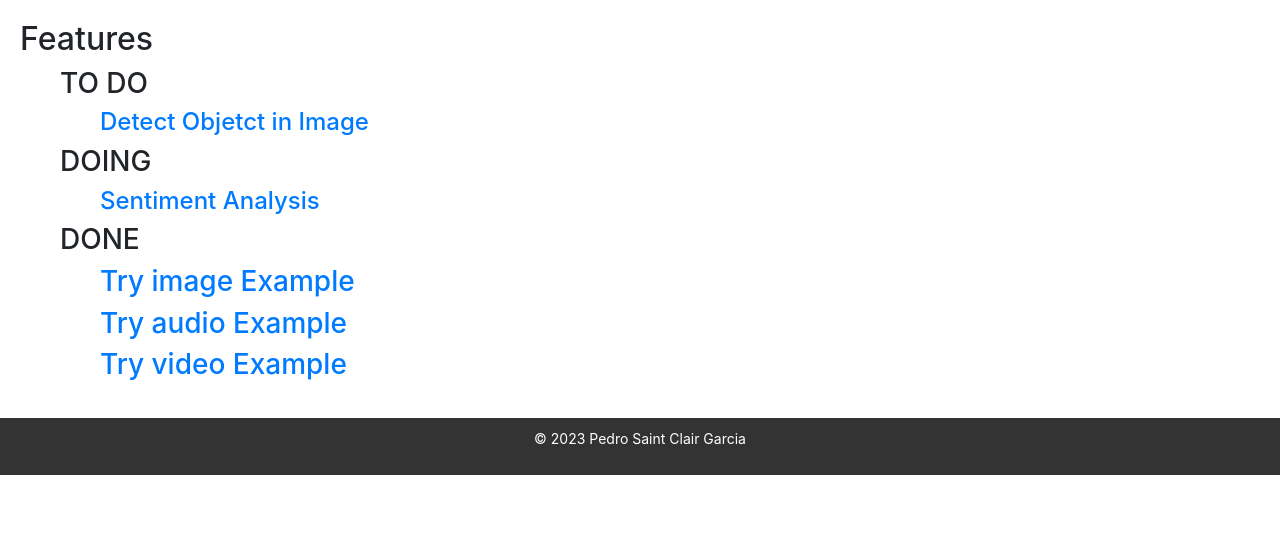
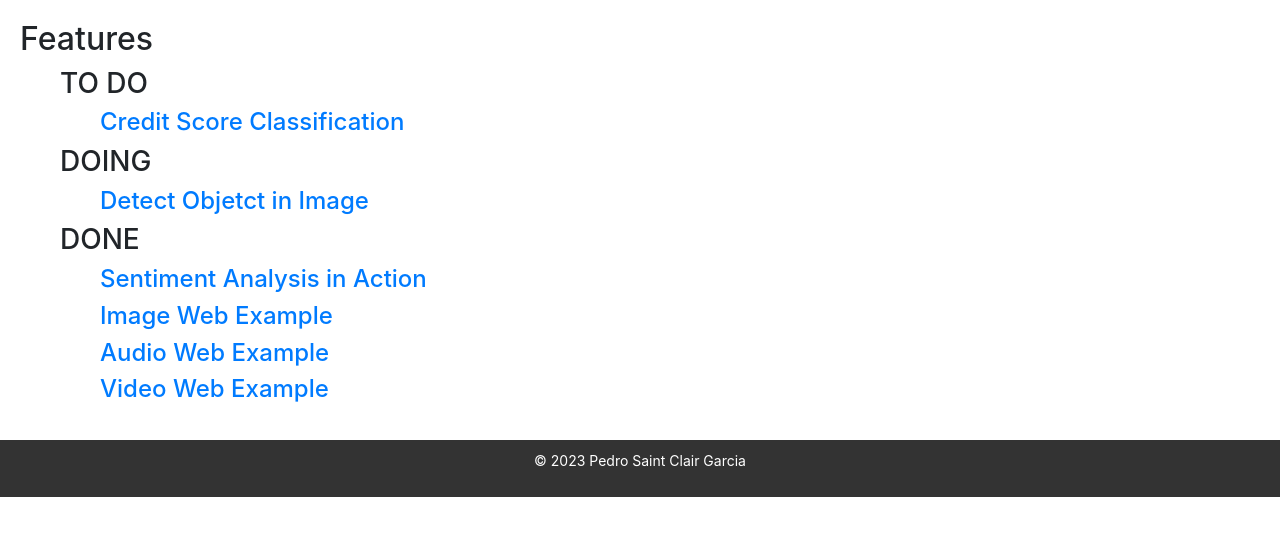
Before and after one commit to pedrosrk/Portifolio, a Flask app: page /jobs in a window 1280 px wide. Shown: the part 221-757 px from the top of the page. Run offline with Flask 3, Linux system fonts and the light colour scheme; some libraries are stand-ins or nearby versions.

Commit message:
update kanban with credit score

```diff
--- a/templates/webPage/jobs.html
+++ b/templates/webPage/jobs.html
@@ -5,17 +5,18 @@
 	<ul>
 		<h3>TO DO</h3>
 		<ul>
-			<h4><a href="/detect">Detect Objetct in Image</a></h4>
+			<h4><a href="/jobs">Credit Score Classification</a></h4>
 		</ul>
 		<h3>DOING</h3>
 		<ul>
-			<h4><a href="/sentiment">Sentiment Analysis</a></h4>
+			<h4><a href="/detect">Detect Objetct in Image</a></h4>
 		</ul>
 		<h3>DONE</h3>
 		<ul>
-			<h3><a href="/image"> Try image Example </a></h3>
-			<h3><a href="/audio"> Try audio Example </a></h3>
-			<h3><a href="/video"> Try video Example </a></h3>
+			<h4><a href="/sentiment">Sentiment Analysis in Action</a></h4>
+			<h4><a href="/image"> Image Web Example </a></h3>
+			<h4><a href="/audio"> Audio Web Example </a></h3>
+			<h4><a href="/video"> Video Web Example </a></h3>
 		</ul>
 	</ul>
 	</section>
```
